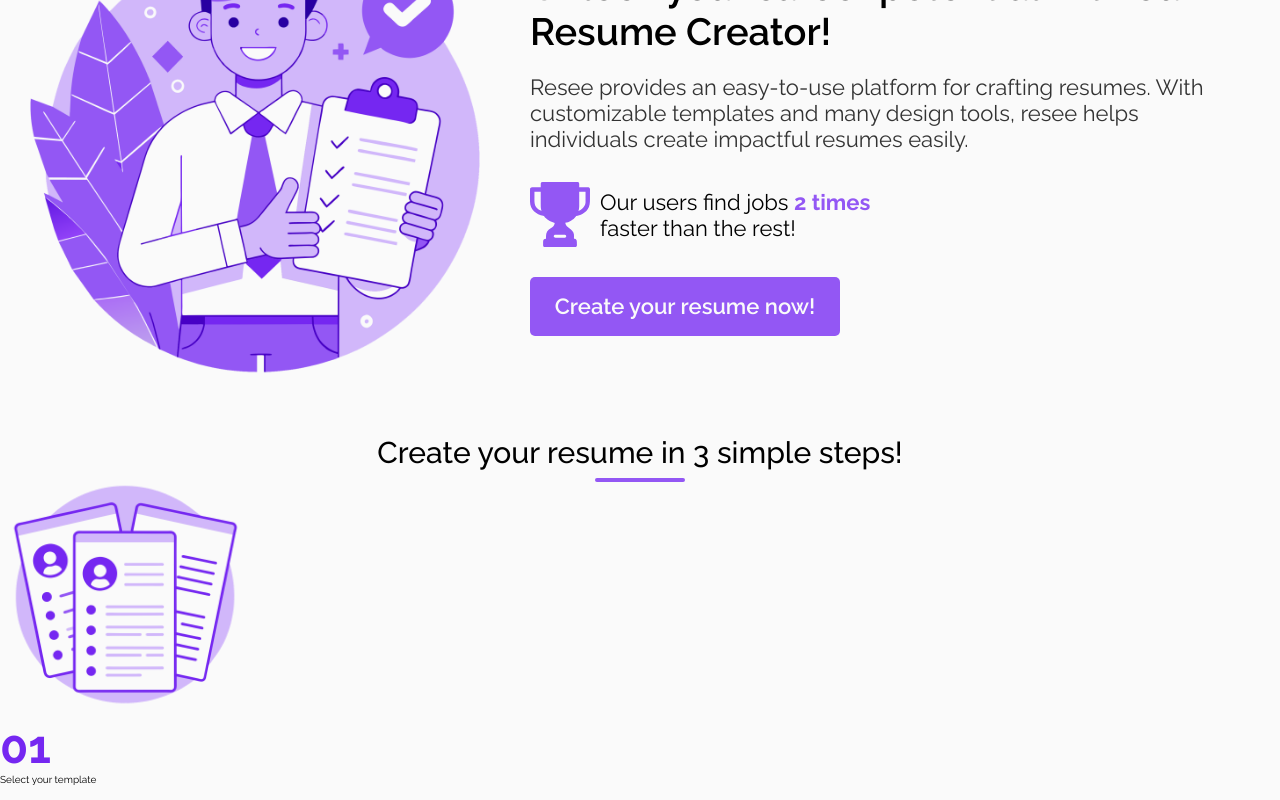
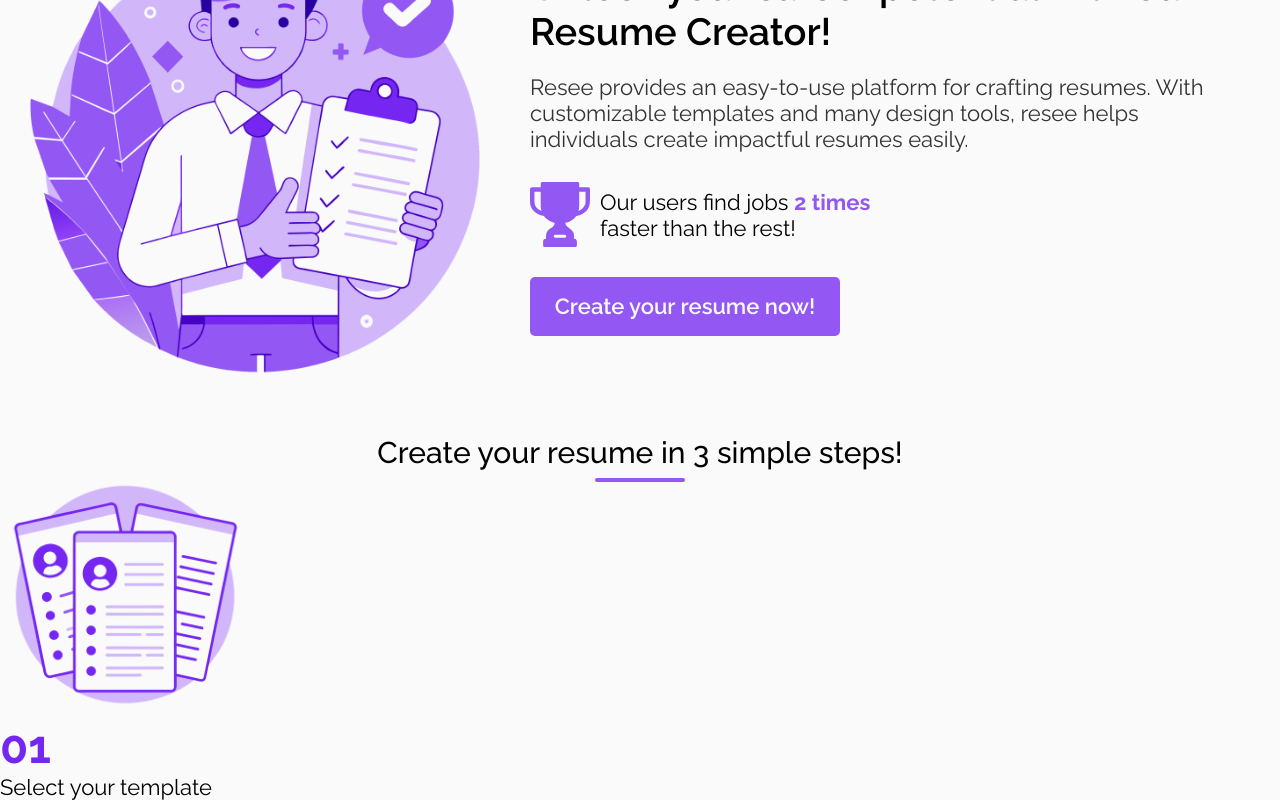
Before and after one commit to AdrianMaj/resee, a Next.js app: page / in a window 1280 px wide. Shown: the part 225-1025 px from the top of the page. Built offline with nearby package versions, Linux system fonts and the light colour scheme.

Commit message:
Changed styling

```diff
--- a/src/components/ui/infoSection/infoSectionCard.module.scss
+++ b/src/components/ui/infoSection/infoSectionCard.module.scss
@@ -13,4 +13,5 @@
 	font-weight: bold;
 }
 .cardText {
+	font-size: $paragraphBigSize;
 }
```
